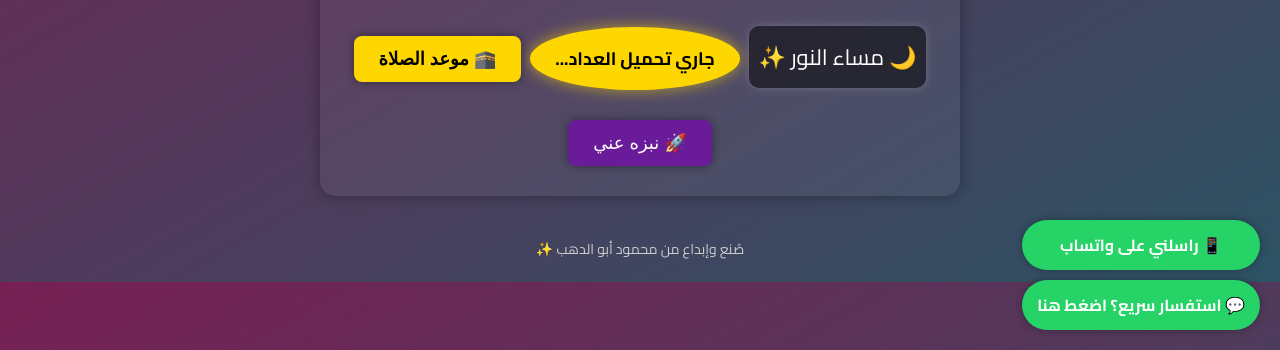
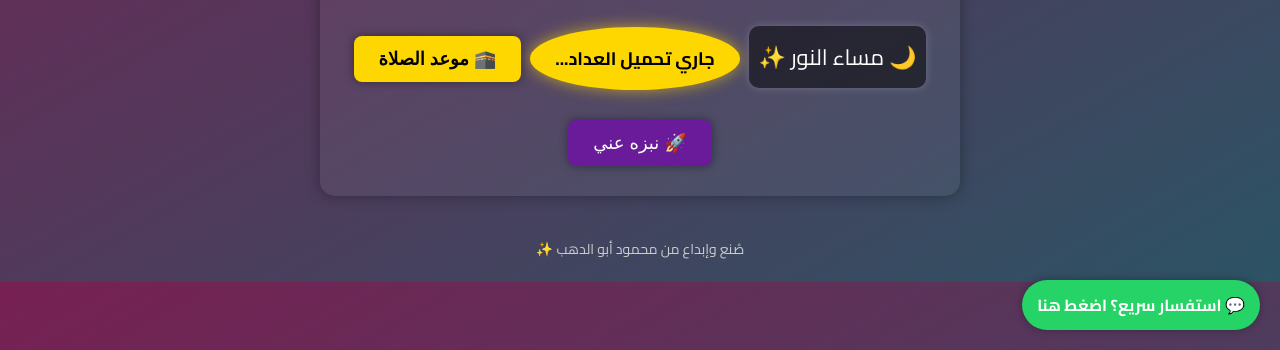
Before and after one commit to ABODAHAB1/My-location, a plain HTML site: page index.html in a window 1280 px wide. Shown: the part 450-800 px from the top of the page. Drawn offline with Linux system fonts and the light colour scheme; no server answers.

Commit message:
Update index.html

```diff
--- a/index.html
+++ b/index.html
@@ -57,7 +57,6 @@
 
   <!-- أيقونات واتساب للتواصل -->
   <div class="whatsapp-icons">
-    <a href="https://wa.me/201155820103?text=ماشاء%20الله%20عليك%20يحوده%20الموقع%20جميل" target="_blank" class="whatsapp-btn">📱 راسلني على واتساب</a>
     <a href="https://wa.me/201014482794?text=ماشاء%20الله%20عليك%20يحوده%20الموقع%20جميل" target="_blank" class="whatsapp-btn">💬 استفسار سريع؟ اضغط هنا</a>
   </div>
 
```
